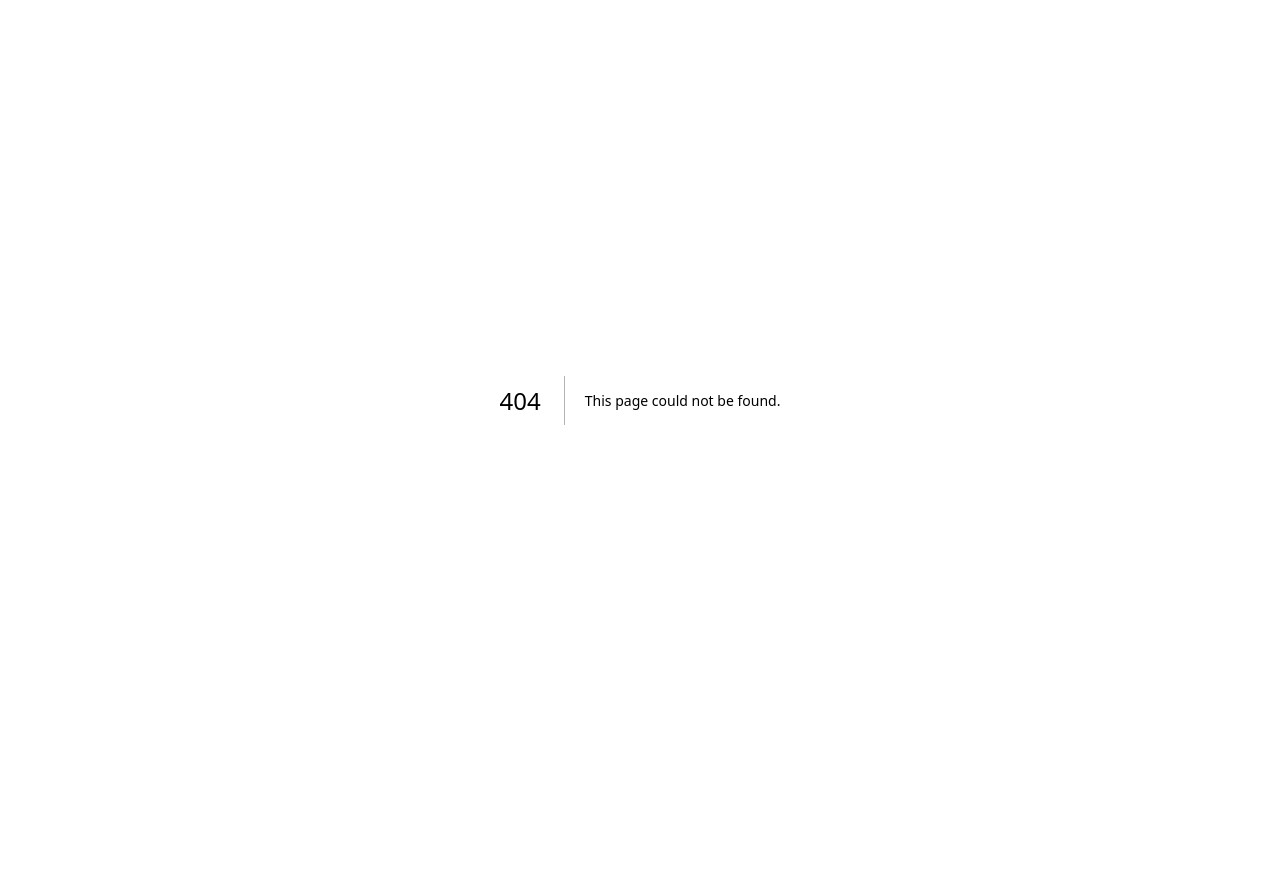
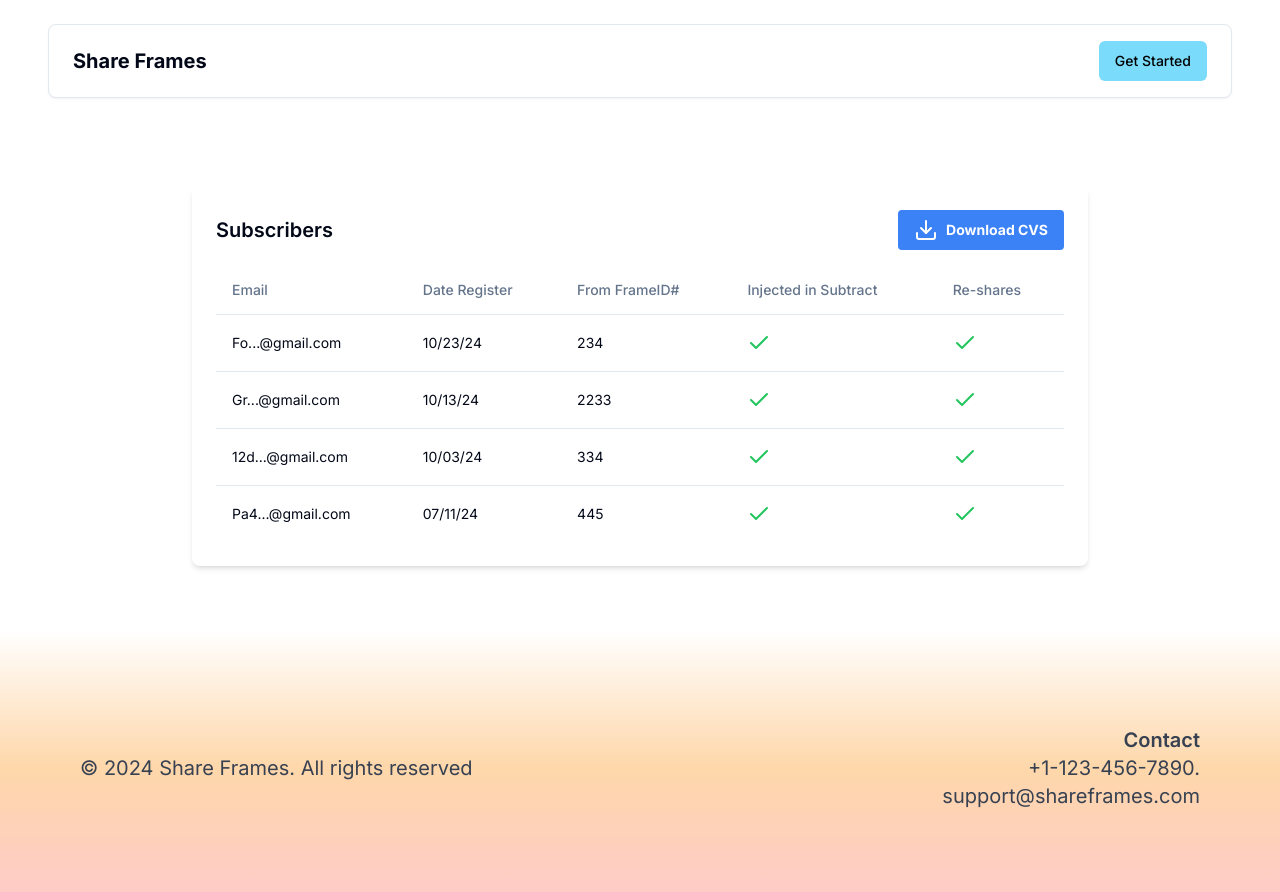
Before and after one commit to nicopatoco/share-frames, a Next.js app in the folder ShareFrames/: page /subscribers in a window 1280 px wide. Before the commit this address had no page. Shown: the top 892 px of the page. Before the commit the page ends 800 px from the top, so only its background shows below. Built offline with nearby package versions, Linux system fonts and the light colour scheme; no server answers.

Commit message:
add subscriber component

```diff
--- /dev/null
+++ b/ShareFrames/app/subscribers/page.tsx
@@ -0,0 +1,13 @@
+import FooterSectionWhite from "@/components/footer-section-white"
+import HeaderSection from "@/components/header-section"
+import SubscribersSection from "@/components/subscribers";
+
+export default function Page() {
+    return (
+      <>
+        <HeaderSection />
+        <SubscribersSection />
+        <FooterSectionWhite />
+      </>
+    )
+  }
--- a/ShareFrames/components/dashboard-section.tsx
+++ b/ShareFrames/components/dashboard-section.tsx
@@ -4,7 +4,6 @@ import { Button } from "@/components/ui/button"
 import { Slider } from "@/components/ui/slider"
 import { JSX, SVGProps } from "react"
 import { CardContent, Card } from "@/components/ui/card"
-import { useRouter } from 'next/navigation'
 import MyFramesSection from "./my-frames"
 
 export default function DashboardSection() {
--- a/ShareFrames/components/my-frames.tsx
+++ b/ShareFrames/components/my-frames.tsx
@@ -9,6 +9,11 @@ export default function MyFramesSection() {
   const createFrameSet = () => {
     console.log("Create a frame set");
     router.push("/frame");
+  };
+
+  const viewSubscribers = () => {
+    console.log("View Subscribers");
+    router.push("/subscribers");
   };
 
   const editFrameSet = () => {
@@ -50,6 +55,7 @@ export default function MyFramesSection() {
                 <div className="flex space-x-2">
                   <Button className="bg-blue-500 text-white" onClick={editFrameSet}>Edit</Button>
                   <Button className="bg-red-500 text-white" onClick={deleteFrameSet}>Delete</Button>
+                  <Button className="bg-blue-500 text-white" onClick={viewSubscribers}>View Subscribers</Button>
                 </div>
               </TableCell>
             </TableRow>
@@ -62,6 +68,7 @@ export default function MyFramesSection() {
                 <div className="flex space-x-2">
                   <Button className="bg-blue-500 text-white" onClick={editFrameSet}>Edit</Button>
                   <Button className="bg-red-500 text-white" onClick={deleteFrameSet}>Delete</Button>
+                  <Button className="bg-blue-500 text-white" onClick={viewSubscribers}>View Subscribers</Button>
                 </div>
               </TableCell>
             </TableRow>
@@ -74,6 +81,7 @@ export default function MyFramesSection() {
                 <div className="flex space-x-2">
                   <Button className="bg-blue-500 text-white" onClick={editFrameSet}>Edit</Button>
                   <Button className="bg-red-500 text-white" onClick={deleteFrameSet}>Delete</Button>
+                  <Button className="bg-blue-500 text-white" onClick={viewSubscribers}>View Subscribers</Button>
                 </div>
               </TableCell>
             </TableRow>
--- /dev/null
+++ b/ShareFrames/components/subscribers.tsx
@@ -0,0 +1,132 @@
+"use client";
+
+import { Button } from "@/components/ui/button"
+import { TableHead, TableRow, TableHeader, TableCell, TableBody, Table } from "@/components/ui/table"
+import { useRouter } from 'next/navigation'
+import { JSX, SVGProps } from "react";
+
+export default function SubscribersSection() {
+
+    const router = useRouter();
+
+    const createFrameSet = () => {
+        console.log("Create a frame set");
+        router.push("/frame");
+    };
+
+
+    return (
+        <div className="m-16">
+
+            <div className="max-w-4xl mx-auto p-6 bg-white rounded-lg shadow-md">
+                <div className="flex justify-between items-center mb-4">
+                    <h1 className="text-xl font-semibold">Subscribers</h1>
+                    <Button className="bg-blue-500 hover:bg-blue-600 text-white font-bold py-2 px-4 rounded inline-flex items-center">
+                        <DownloadIcon className="mr-2" />
+                        Download CVS{"\n          "}
+                    </Button>
+                </div>
+                <Table>
+                    <TableHeader>
+                        <TableRow>
+                            <TableHead>Email</TableHead>
+                            <TableHead>Date Register</TableHead>
+                            <TableHead>From FrameID#</TableHead>
+                            <TableHead>Injected in Subtract</TableHead>
+                            <TableHead>Re-shares</TableHead>
+                        </TableRow>
+                    </TableHeader>
+                    <TableBody>
+                        <TableRow>
+                            <TableCell>Fo...@gmail.com</TableCell>
+                            <TableCell>10/23/24</TableCell>
+                            <TableCell>234</TableCell>
+                            <TableCell>
+                                <CheckIcon className="text-green-500" />
+                            </TableCell>
+                            <TableCell>
+                                <CheckIcon className="text-green-500" />
+                            </TableCell>
+                        </TableRow>
+                        <TableRow>
+                            <TableCell>Gr...@gmail.com</TableCell>
+                            <TableCell>10/13/24</TableCell>
+                            <TableCell>2233</TableCell>
+                            <TableCell>
+                                <CheckIcon className="text-green-500" />
+                            </TableCell>
+                            <TableCell>
+                                <CheckIcon className="text-green-500" />
+                            </TableCell>
+                        </TableRow>
+                        <TableRow>
+                            <TableCell>12d...@gmail.com</TableCell>
+                            <TableCell>10/03/24</TableCell>
+                            <TableCell>334</TableCell>
+                            <TableCell>
+                                <CheckIcon className="text-green-500" />
+                            </TableCell>
+                            <TableCell>
+                                <CheckIcon className="text-green-500" />
+                            </TableCell>
+                        </TableRow>
+                        <TableRow>
+                            <TableCell>Pa4...@gmail.com</TableCell>
+                            <TableCell>07/11/24</TableCell>
+                            <TableCell>445</TableCell>
+                            <TableCell>
+                                <CheckIcon className="text-green-500" />
+                            </TableCell>
+                            <TableCell>
+                                <CheckIcon className="text-green-500" />
+                            </TableCell>
+                        </TableRow>
+                    </TableBody>
+                </Table>
+            </div>
+
+        </div>
+    )
+}
+
+
+function CheckIcon(props: JSX.IntrinsicAttributes & SVGProps<SVGSVGElement>) {
+    return (
+        <svg
+            {...props}
+            xmlns="http://www.w3.org/2000/svg"
+            width="24"
+            height="24"
+            viewBox="0 0 24 24"
+            fill="none"
+            stroke="currentColor"
+            strokeWidth="2"
+            strokeLinecap="round"
+            strokeLinejoin="round"
+        >
+            <polyline points="20 6 9 17 4 12" />
+        </svg>
+    )
+}
+
+
+function DownloadIcon(props: JSX.IntrinsicAttributes & SVGProps<SVGSVGElement>) {
+    return (
+        <svg
+            {...props}
+            xmlns="http://www.w3.org/2000/svg"
+            width="24"
+            height="24"
+            viewBox="0 0 24 24"
+            fill="none"
+            stroke="currentColor"
+            strokeWidth="2"
+            strokeLinecap="round"
+            strokeLinejoin="round"
+        >
+            <path d="M21 15v4a2 2 0 0 1-2 2H5a2 2 0 0 1-2-2v-4" />
+            <polyline points="7 10 12 15 17 10" />
+            <line x1="12" x2="12" y1="15" y2="3" />
+        </svg>
+    )
+}
```
